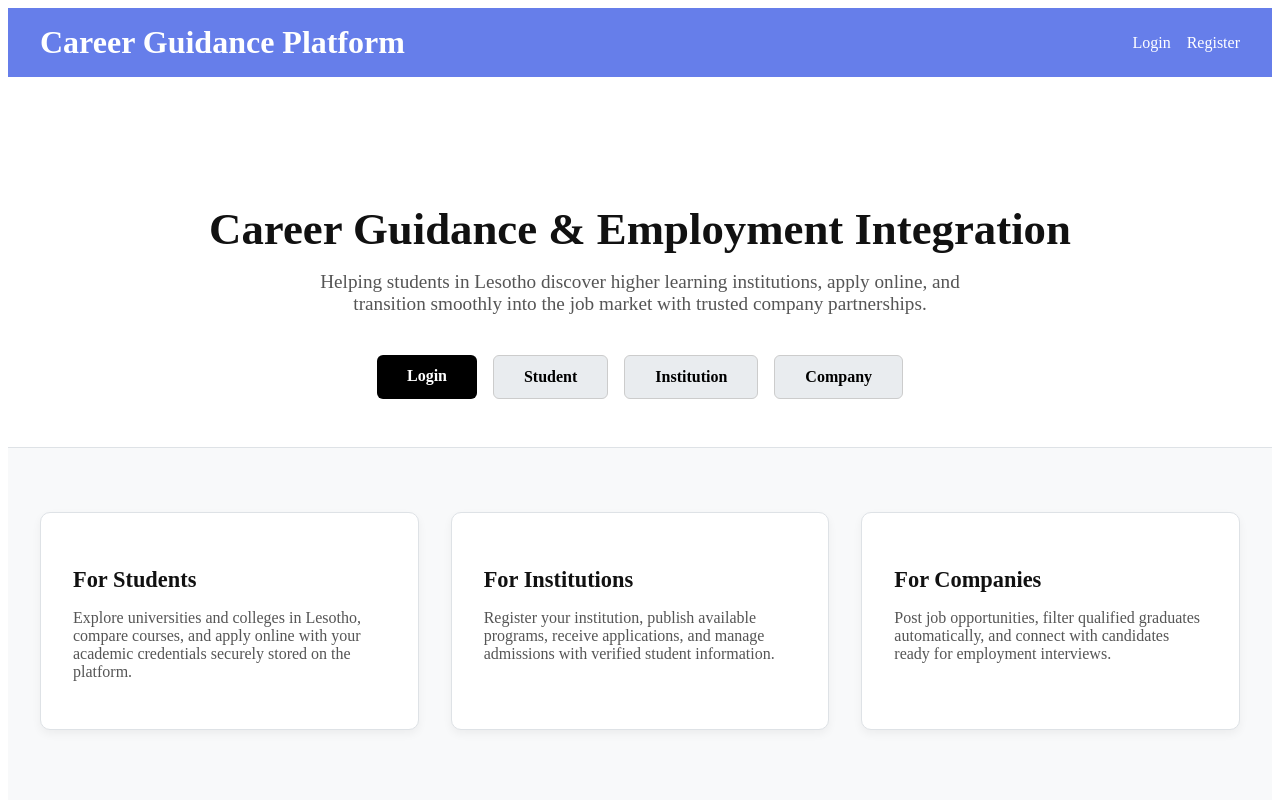
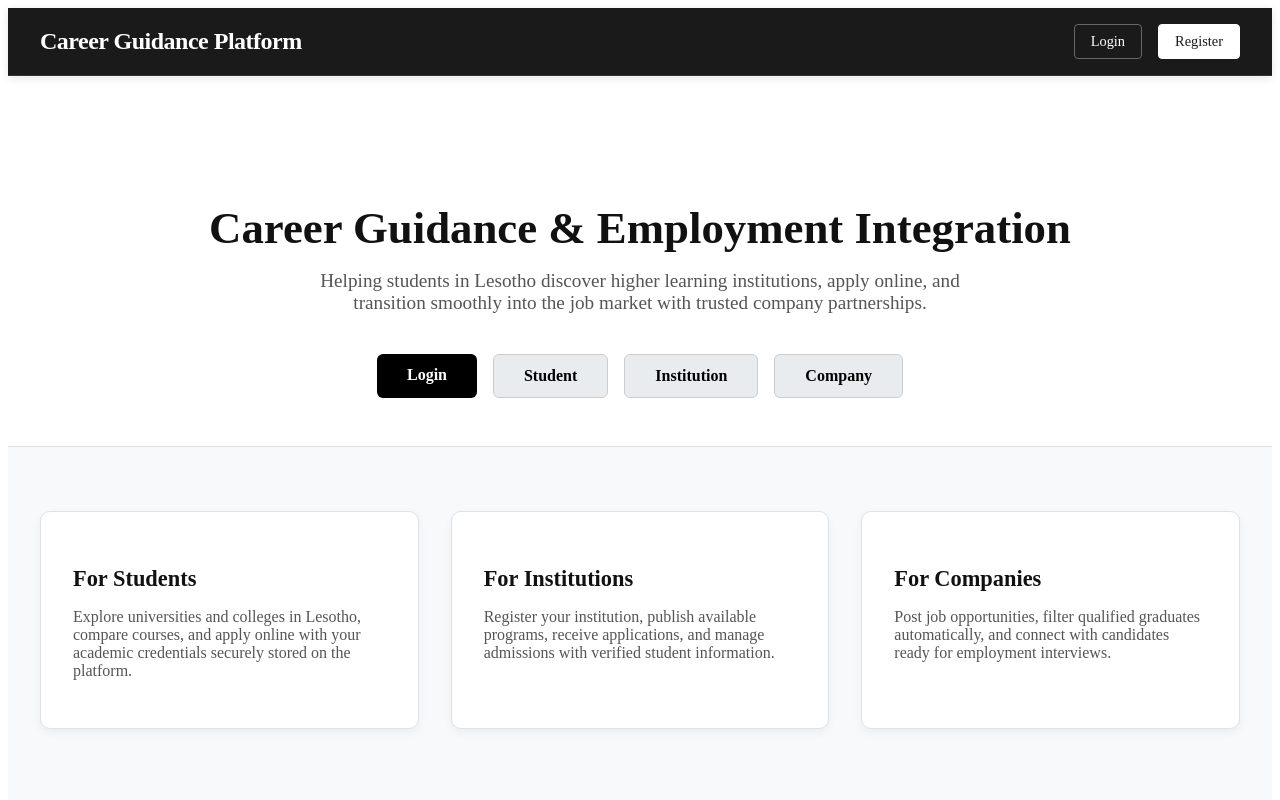
Before and after one commit to Boiketlo2/career-guidance-platform, a React (Create React App) app in the folder frontend/: page / in a window 1280 px wide. Shown: the top 800 px of the page. Built offline with nearby package versions, Linux system fonts and the light colour scheme.

Commit message:
Update Header.js

```diff
--- a/frontend/src/components/common/Header.js
+++ b/frontend/src/components/common/Header.js
@@ -14,29 +14,75 @@ const Header = () => {
   return (
     <header
       style={{
-        background: '#667eea',
+        background: '#1a1a1a',
         color: 'white',
         padding: '1rem 2rem',
         display: 'flex',
         justifyContent: 'space-between',
         alignItems: 'center',
+        borderBottom: '1px solid #333',
+        boxShadow: '0 2px 10px rgba(0, 0, 0, 0.1)',
+        position: 'sticky',
+        top: 0,
+        zIndex: 1000,
       }}
     >
-      <Link to="/" style={{ color: 'white', textDecoration: 'none' }}>
-        <h1 style={{ margin: 0 }}>Career Guidance Platform</h1>
+      <Link
+        to="/"
+        style={{
+          color: 'white',
+          textDecoration: 'none',
+          transition: 'opacity 0.2s ease'
+        }}
+        onMouseEnter={(e) => e.target.style.opacity = '0.8'}
+        onMouseLeave={(e) => e.target.style.opacity = '1'}
+      >
+        <h1 style={{
+          margin: 0,
+          fontSize: '1.5rem',
+          fontWeight: '600',
+          letterSpacing: '-0.5px'
+        }}>
+          Career Guidance Platform
+        </h1>
       </Link>
 
       <nav>
         {user ? (
-          <div style={{ display: 'flex', alignItems: 'center', gap: '1rem' }}>
-            <span>Welcome, {user.name || user.institutionName || user.companyName}!</span>
+          <div style={{
+            display: 'flex',
+            alignItems: 'center',
+            gap: '1.5rem',
+            fontSize: '0.9rem'
+          }}>
+            <span style={{
+              color: '#e0e0e0',
+              fontWeight: '500'
+            }}>
+              Welcome, {user.name || user.institutionName || user.companyName}!
+            </span>
             <Link
               to={
                 user.role === 'admin'
                   ? `/admin/home/${user.uid}`
                   : `/${user.role}/${user.uid}/home`
               }
-              style={{ color: 'white', textDecoration: 'none' }}
+              style={{
+                color: 'white',
+                textDecoration: 'none',
+                padding: '0.5rem 0.75rem',
+                borderRadius: '4px',
+                transition: 'all 0.2s ease',
+                fontWeight: '500'
+              }}
+              onMouseEnter={(e) => {
+                e.target.style.background = '#333';
+                e.target.style.color = '#fff';
+              }}
+              onMouseLeave={(e) => {
+                e.target.style.background = 'transparent';
+                e.target.style.color = 'white';
+              }}
             >
               Home
             </Link>
@@ -44,22 +90,79 @@ const Header = () => {
               onClick={handleLogout}
               style={{
                 background: 'transparent',
-                border: '1px solid white',
+                border: '1px solid #666',
                 color: 'white',
                 padding: '0.5rem 1rem',
                 borderRadius: '4px',
                 cursor: 'pointer',
+                fontSize: '0.9rem',
+                fontWeight: '500',
+                transition: 'all 0.2s ease',
+              }}
+              onMouseEnter={(e) => {
+                e.target.style.background = '#333';
+                e.target.style.borderColor = '#888';
+              }}
+              onMouseLeave={(e) => {
+                e.target.style.background = 'transparent';
+                e.target.style.borderColor = '#666';
               }}
             >
               Logout
             </button>
           </div>
         ) : (
-          <div style={{ display: 'flex', gap: '1rem' }}>
-            <Link to="/login" style={{ color: 'white', textDecoration: 'none' }}>
+          <div style={{
+            display: 'flex',
+            gap: '1rem',
+            alignItems: 'center'
+          }}>
+            <Link
+              to="/login"
+              style={{
+                color: 'white',
+                textDecoration: 'none',
+                padding: '0.5rem 1rem',
+                borderRadius: '4px',
+                border: '1px solid #666',
+                transition: 'all 0.2s ease',
+                fontSize: '0.9rem',
+                fontWeight: '500'
+              }}
+              onMouseEnter={(e) => {
+                e.target.style.background = '#333';
+                e.target.style.borderColor = '#888';
+              }}
+              onMouseLeave={(e) => {
+                e.target.style.background = 'transparent';
+                e.target.style.borderColor = '#666';
+              }}
+            >
               Login
             </Link>
-            <Link to="/register/student" style={{ color: 'white', textDecoration: 'none' }}>
+            <Link
+              to="/register/student"
+              style={{
+                color: 'white',
+                textDecoration: 'none',
+                padding: '0.5rem 1rem',
+                borderRadius: '4px',
+                background: '#fff',
+                color: '#1a1a1a',
+                border: '1px solid #fff',
+                transition: 'all 0.2s ease',
+                fontSize: '0.9rem',
+                fontWeight: '500'
+              }}
+              onMouseEnter={(e) => {
+                e.target.style.background = '#e0e0e0';
+                e.target.style.borderColor = '#e0e0e0';
+              }}
+              onMouseLeave={(e) => {
+                e.target.style.background = '#fff';
+                e.target.style.borderColor = '#fff';
+              }}
+            >
               Register
             </Link>
           </div>
```
